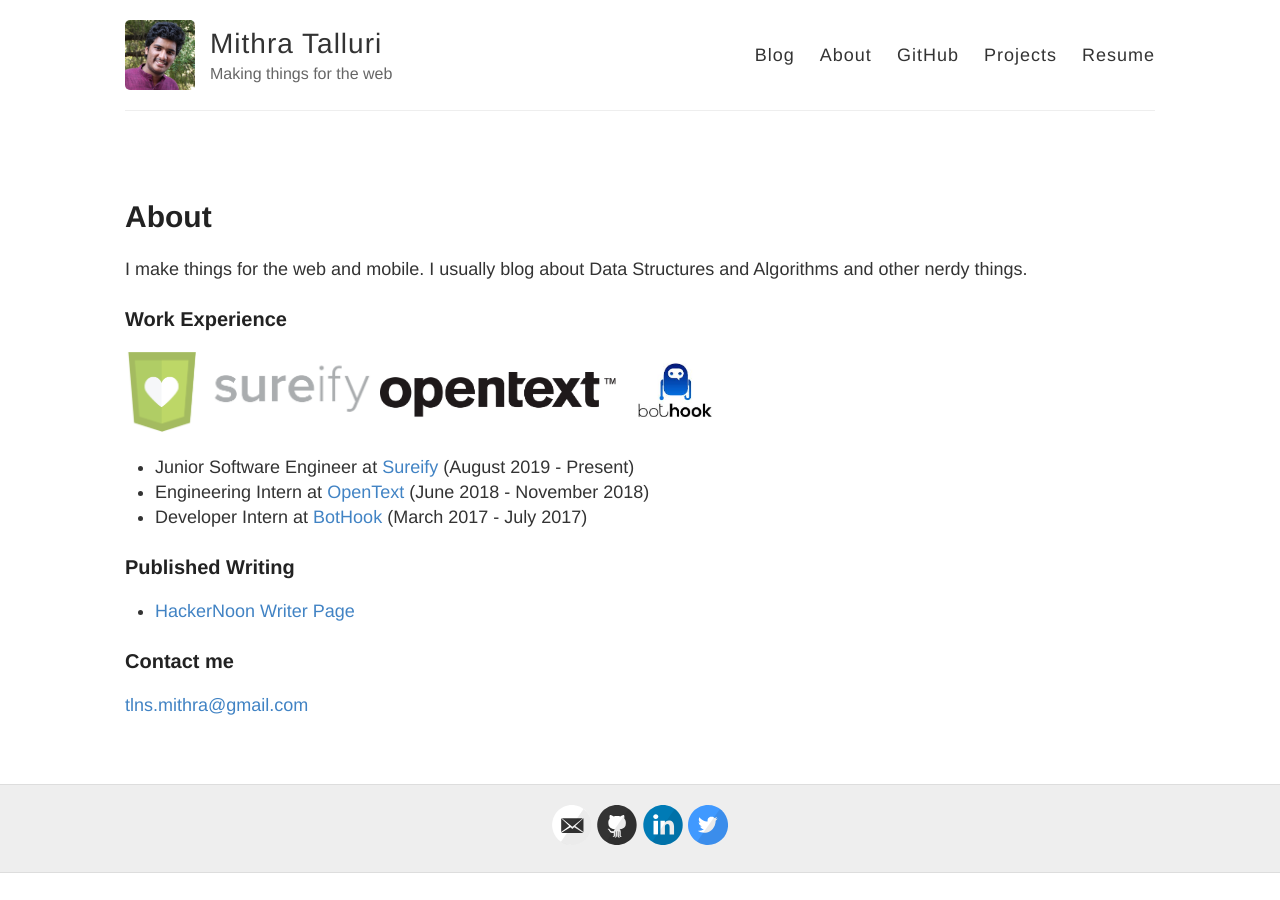
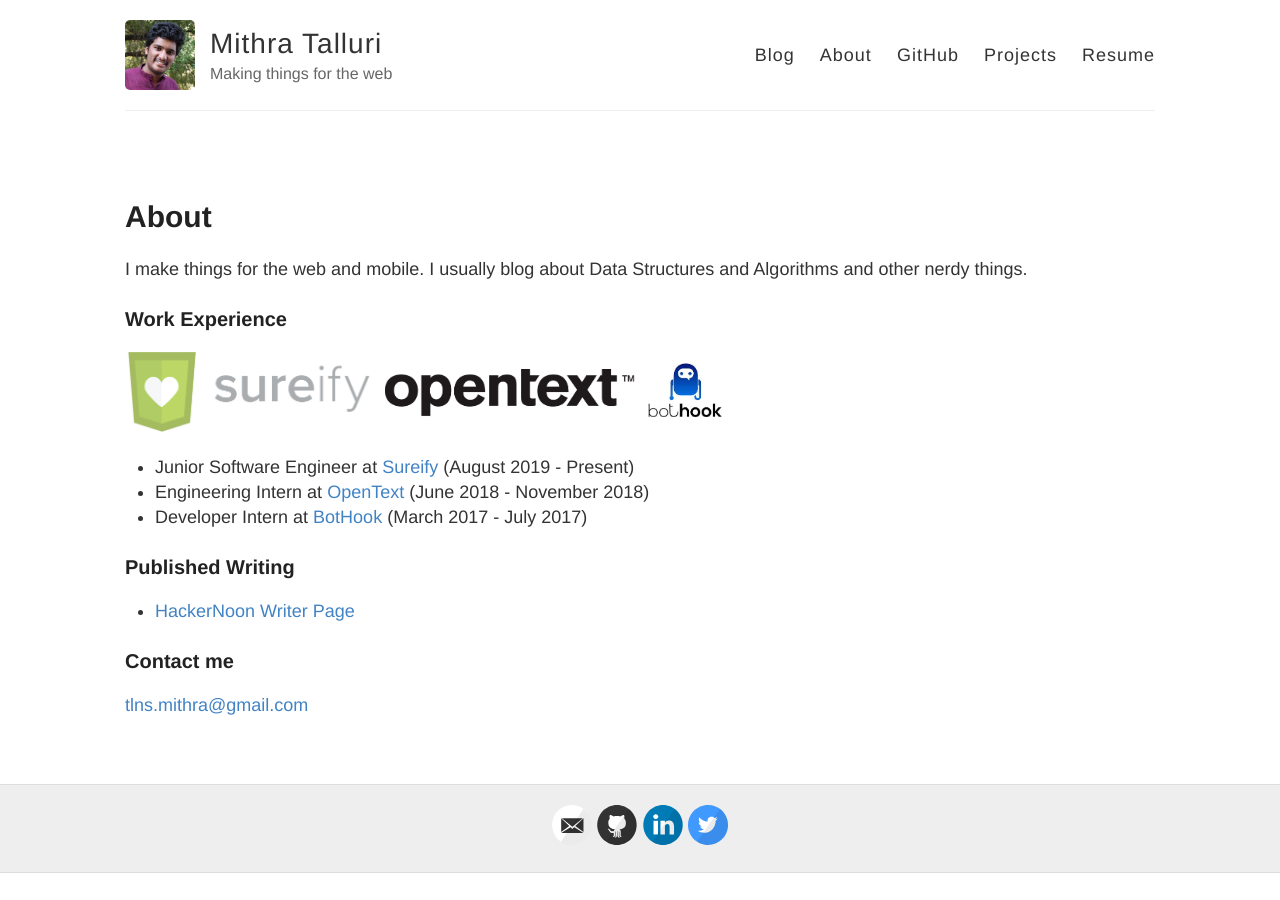
Before and after one commit to MithraTalluri/MithraTalluri.github.io, a Jekyll site: the page built from about.md, in a window 1280 px wide. Built offline with Jekyll 4.4.1, drawn with Linux system fonts in a browser that asks for light colours.

Commit message:
Updated About

```diff
--- a/about.md
+++ b/about.md
@@ -8,7 +8,7 @@
 
 ### Work Experience
 
-<img src="/assets/sureify.png" width="250">                     <img src="/assets/opentext.png" width="250">                     <img src="/assets/bothook.jpg" width="80">
+<img src="/assets/sureify.png" width="250">&nbsp;&nbsp;<img src="/assets/opentext.png" width="250">&nbsp;&nbsp;<img src="/assets/bothook.jpg" width="80">
 
 * Junior Software Engineer at [Sureify](https://www.sureify.com/){:target="_blank"} (August 2019 - Present)
 * Engineering Intern at [OpenText](https://www.opentext.com/){:target="_blank"} (June 2018 - November 2018)
```
Also changed, not shown: assets/opentext.png.
